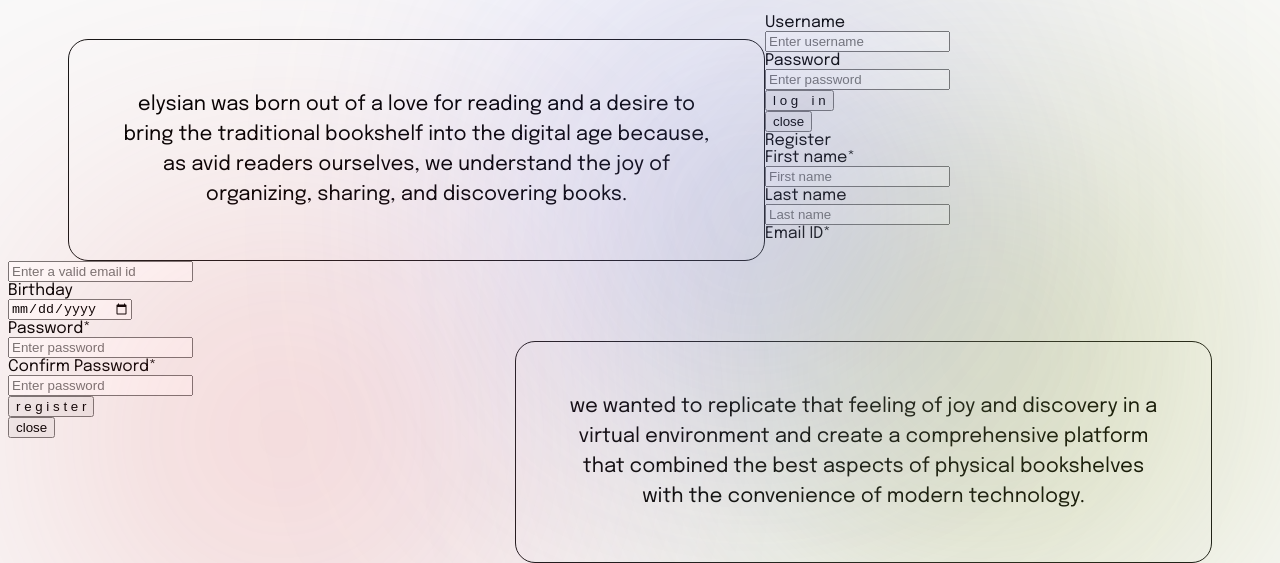
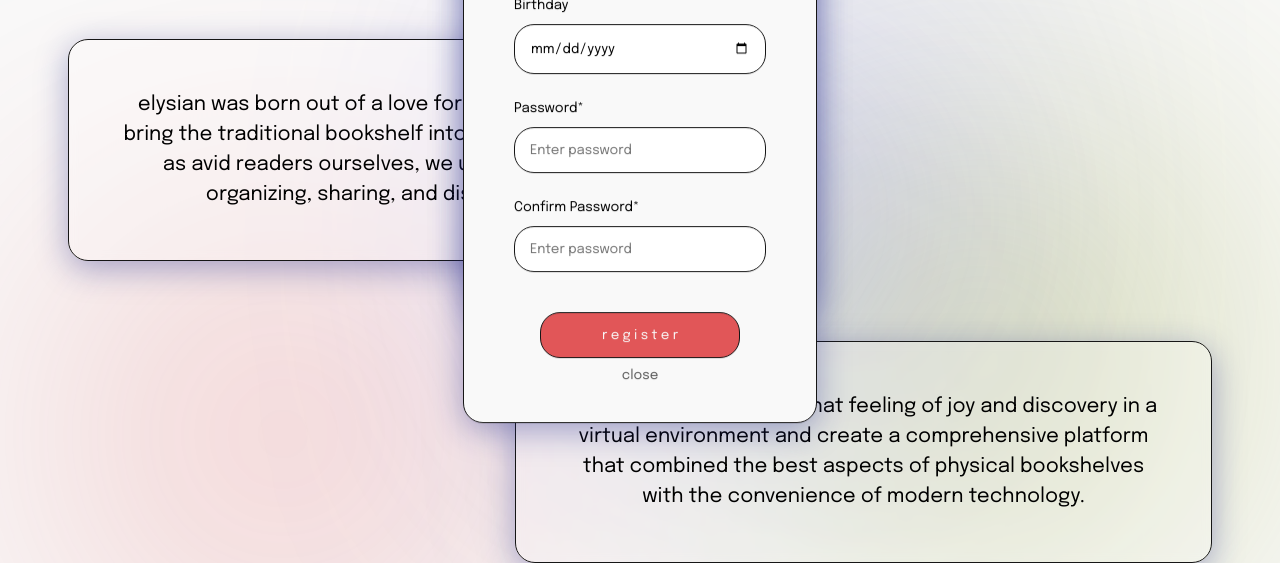
Before and after one commit to cerealkiller30/elysian-virtual-bookshelf, a plain HTML site: page about.html in a window 1280 px wide. Shown: the part 341-904 px from the top of the page. Drawn offline with Linux system fonts and the light colour scheme; a script that the page names is missing.

Commit message:
added login/register form design in style.css

```diff
--- a/style.css
+++ b/style.css
@@ -87,6 +87,10 @@ body {
 #l {
     color: #161616;
     padding: 30px;
+}
+
+#l:hover {
+    color: rgba(31, 38, 135, 0.65);
 }
 
 #l2 {
@@ -185,6 +189,10 @@ a {
     padding: 50px;
     border-radius: 20px;
     width: 595px;
+    background: rgba(255, 255, 255, 0.25);
+    box-shadow: 0 8px 32px 0 rgba(31, 38, 135, 0.37);
+    backdrop-filter: blur(4px);
+    -webkit-backdrop-filter: blur(4px);
 }
 
 .overview-container {
@@ -203,6 +211,10 @@ a {
     padding: 50px;
     border-radius: 20px;
     width: 595px;
+    background: rgba(255, 255, 255, 0.25);
+    box-shadow: 0 8px 32px 0 rgba(31, 38, 135, 0.37);
+    backdrop-filter: blur(4px);
+    -webkit-backdrop-filter: blur(4px);
 }
 
 .features {
@@ -217,11 +229,137 @@ html::-webkit-scrollbar {
 }
 
 html::-webkit-scrollbar-track {
-    background: transparent;
-  }
+    background-color: transparent;
+}
 
   html::-webkit-scrollbar-thumb {
     background: #161616;
     opacity: 0.5;
     border-radius: 30px;
-  }
+}
+
+/*login/signup section*/
+
+#loginPage {
+    text-align: center;
+    position: fixed;
+    top: 50%;
+    left: 50%;
+    transform: translate(-50%,-50%);
+    padding: 50px;
+    padding-bottom: 30px;
+    border: #161616 thin solid;
+    border-radius: 20px;
+    background: rgba(249, 249, 249, 1);
+    box-shadow: 0 8px 32px 0 rgba(31, 38, 135, 0.37);
+    backdrop-filter: blur(4px);
+    -webkit-backdrop-filter: blur(4px);
+    line-height: 2.1;
+}
+
+#log,#reg {
+    text-align: center;
+    font-weight: 650;
+    font-size: 22px;
+}
+
+input[type="text"],
+input[type="password"],
+input[type="date"] {
+  margin-top: 5px;
+  margin-bottom: 20px;
+  padding: 15px;
+  border: #161616 thin solid;
+  border-radius: 20px;
+  font-family: "Epilogue", sans-serif;
+  width: 220px;
+}
+
+button[type="submit"] {
+    width: 200px;
+    margin-top: 20px;
+    background-color: rgb(225, 86, 88);
+    border: #161616 thin solid;
+    border-radius: 20px;
+    padding: 15px;
+    font-family: "Epilogue", sans-serif;
+    color: #f9f9f9;
+}
+
+button[type="submit"]:hover {
+    background-color: #161616;
+    cursor: pointer;
+}
+
+button[type="button"] {
+    font-family: "Epilogue", sans-serif;
+    border: none;
+    background-color: transparent;
+    color: rgba(0, 0, 0, 0.65);
+}
+
+#userr,#pwd,#pwd2,#confirmpwd,#fn,#ln,#age,#mail {
+    text-align: left;
+}
+
+#pwd2,#confirmpwd,#fn,#ln,#age,#mail {
+    font-size: 13.5px;
+}
+
+.firstname {
+    float: left;
+}
+
+.lastname {
+    float: right;
+}
+
+#infn, #inln {
+    width: 80px;
+}
+
+#close {
+    width: 200px;
+}
+
+#close:hover {
+    cursor: pointer;
+    color: red;
+}
+
+#sign2 {
+    color: rgb(146, 162, 42);
+}
+
+#sign2:hover {
+    cursor: pointer;
+    color: rgba(31, 38, 135, 0.75);
+}
+
+#signupp {
+    font-size: 13px;
+    margin-top: 0px;
+}
+
+#part {
+    letter-spacing: -1.2px;
+    color: rgba(0, 0, 0, 0.35);
+}
+
+#signupPage {
+    text-align: center;
+    position: fixed;
+    top: 50%;
+    left: 50%;
+    transform: translate(-50%,-50%);
+    padding: 50px;
+    padding-bottom: 30px;
+    border: #161616 thin solid;
+    border-radius: 20px;
+    background: rgba(249, 249, 249, 1);
+    box-shadow: 0 8px 32px 0 rgba(31, 38, 135, 0.37);
+    backdrop-filter: blur(4px);
+    -webkit-backdrop-filter: blur(4px);
+    line-height: 2.1;
+    opacity: 1;
+}
```
